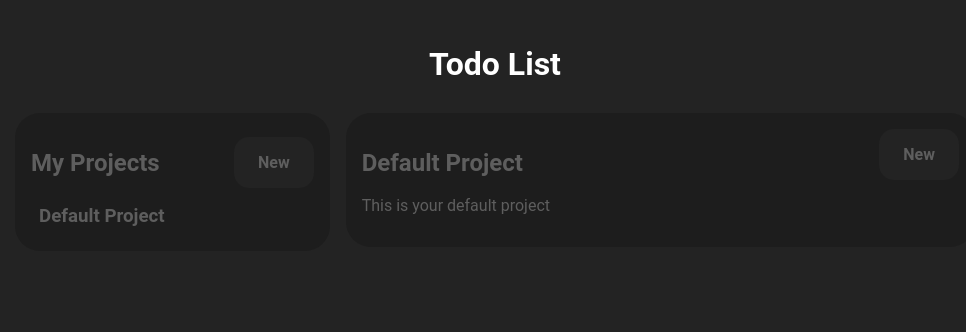
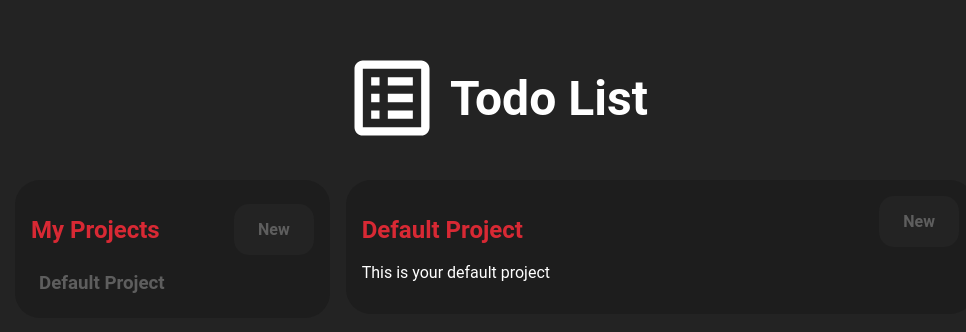
Before and after one commit to ftrbnd/odin-todo-list, a plain HTML site: page index.html in a window 1280 px wide. Shown: the whole page, without its empty margins (145-1111 px from the left). Drawn offline with Linux system fonts and the light colour scheme.

Commit message:
Add more styling

```diff
--- a/index.html
+++ b/index.html
@@ -9,7 +9,12 @@
     <link rel="stylesheet" href="style.css">
 </head>
 <body>
-    <div id="header"></div>
+    <div id="header">
+        <svg xmlns="http://www.w3.org/2000/svg" viewBox="0 0 24 24">
+            <path fill="currentColor"
+                d="M11 15H17V17H11V15M9 7H7V9H9V7M11 13H17V11H11V13M11 9H17V7H11V9M9 11H7V13H9V11M21 5V19C21 20.1 20.1 21 19 21H5C3.9 21 3 20.1 3 19V5C3 3.9 3.9 3 5 3H19C20.1 3 21 3.9 21 5M19 5H5V19H19V5M9 15H7V17H9V15Z" />
+        </svg>
+    </div>
     <div id="projects">
         <form id="new-project" hidden>
             <h3>New Project</h3>
--- a/style.css
+++ b/style.css
@@ -79,12 +79,25 @@ input {
     border-radius: 5px;
 }
 
+svg {
+    color: white;
+}
+
+h1 {
+    align-self: center;
+    font-size: 3rem;
+}
+
 div#header {
     grid-row: 1;
     grid-column: 1 / -1;
     justify-self: center;
 
-    padding: 8px;
+    display: flex;
+    gap: 8px;
+
+    height: 100px;
+    padding: 2rem;
     color: white;
 }
 
@@ -101,16 +114,19 @@ div#main-project {
     grid-template-columns: 2fr auto;
 }
 
-#main-project > h2 {
+div#main-project > h2 {
     grid-row: 1;
     grid-column: 1;
 
     margin-bottom: 0;
+    color: var(--primary-color);
 }
 
-#main-project > p {
+div#main-project > p {
     grid-row: 2;
     grid-column: 1;
+
+    color: white;
 }
 
 #main-project > button {
@@ -124,6 +140,10 @@ div#projects {
 
     display: flex;
     flex-direction: column;
+}
+
+div#projects-header > h2 {
+    color: var(--primary-color);
 }
 
 div.project, div.item {
```
